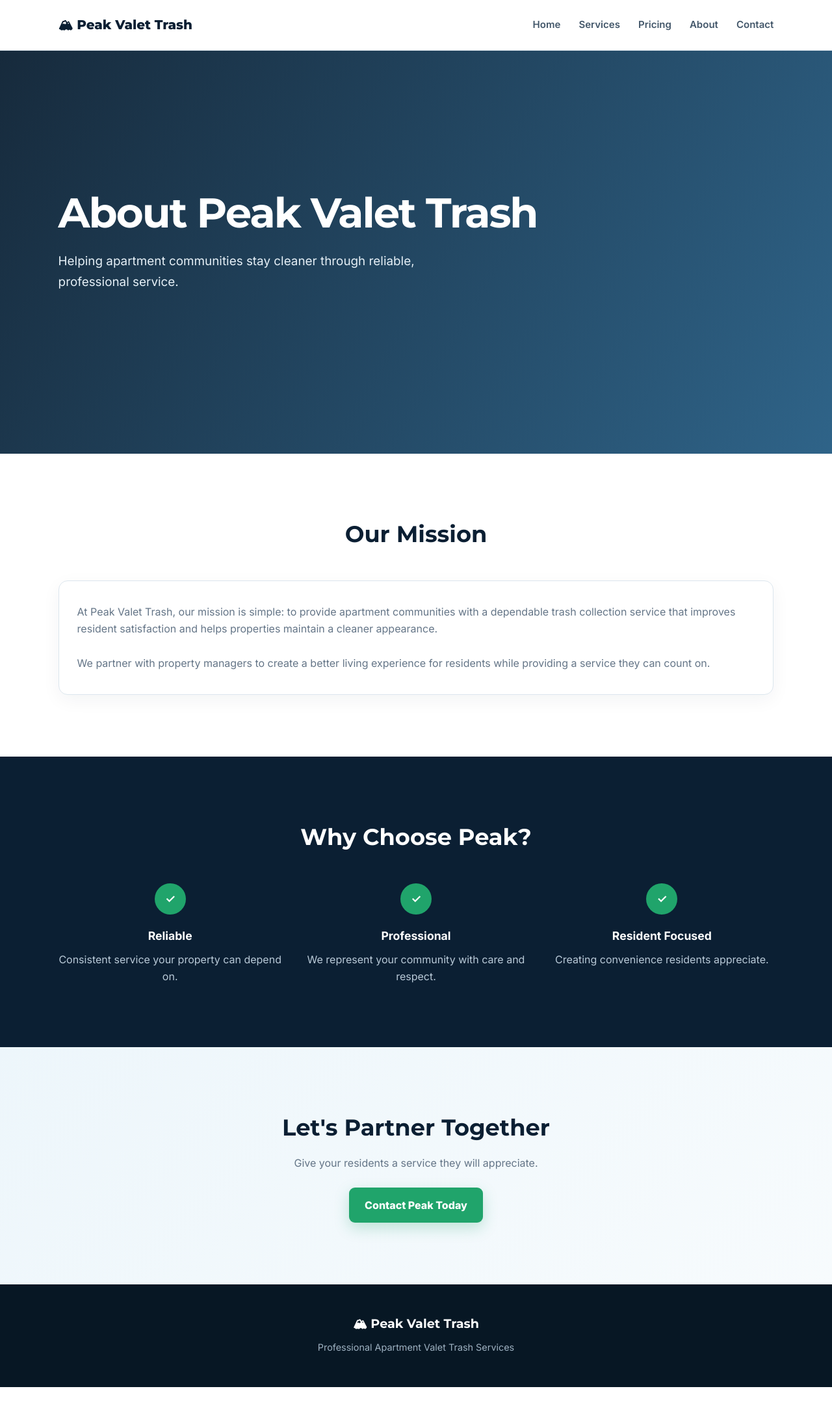
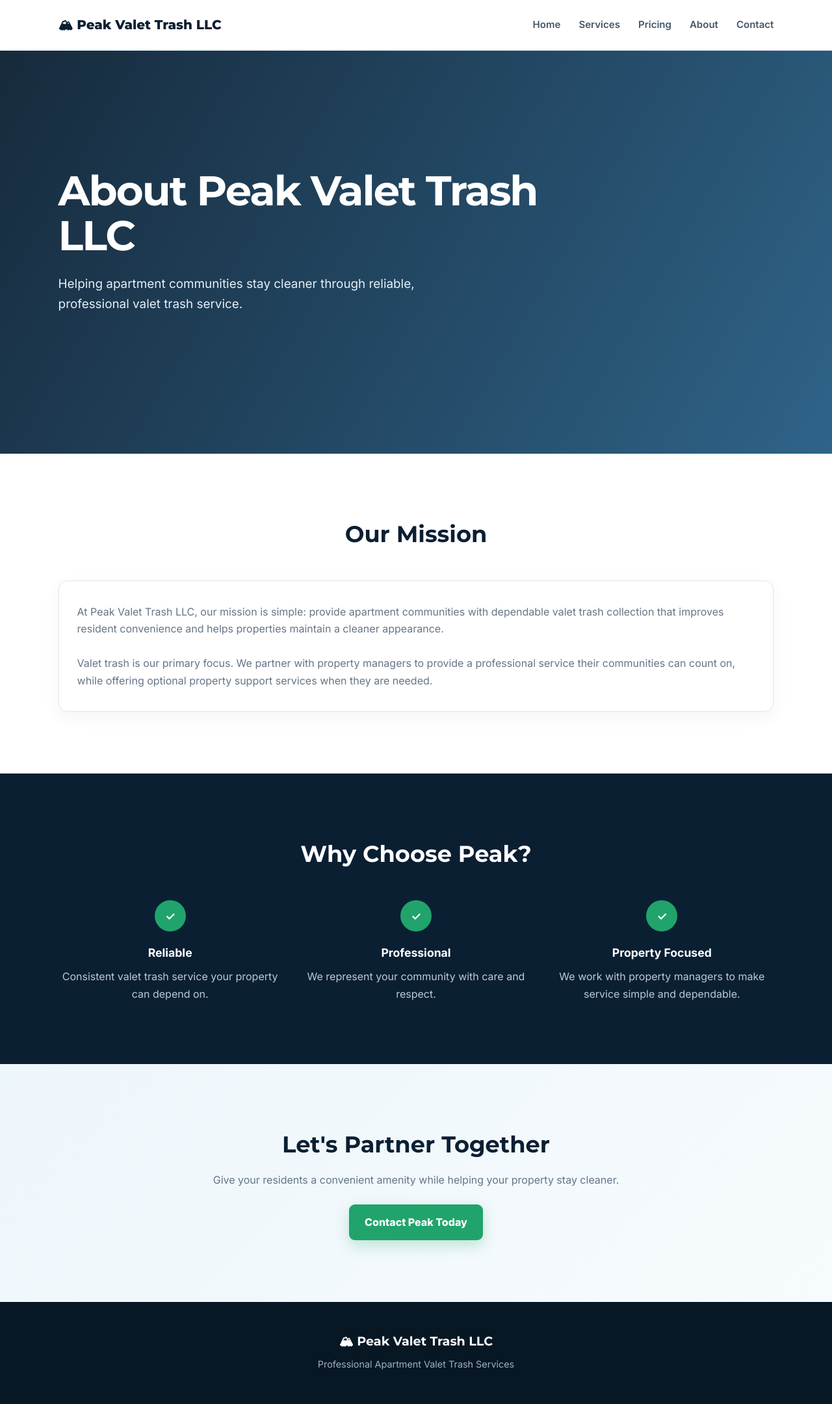
Before and after one commit to molinajuan242-crypto/peak-valet-trash-2, a plain HTML site: page about.html in a window 1280 px wide. Shown: the whole page at 65% size. Before the commit the page ends 2134 px from the top, so only its background shows below. Drawn offline with Linux system fonts and the light colour scheme; a script that the page names is missing.

Commit message:
Update About page for Peak Valet Trash LLC

```diff
--- a/about.html
+++ b/about.html
@@ -1,218 +1,40 @@
 <!DOCTYPE html>
 <html lang="en">
-
 <head>
-
 <meta charset="UTF-8">
 <meta name="viewport" content="width=device-width, initial-scale=1.0">
-
-<title>Peak Valet Trash | About Us</title>
-
+<title>Peak Valet Trash LLC | About Us</title>
 <link rel="stylesheet" href="css/style.css">
-
 </head>
-
-
 <body>
-
-
 <header>
-
-<div class="logo">
-🏔 Peak Valet Trash
+<div class="logo">🏔 Peak Valet Trash LLC</div>
+<nav>
+<a href="index.html">Home</a><a href="services.html">Services</a><a href="pricing.html">Pricing</a><a href="about.html">About</a><a href="contact.html">Contact</a>
+</nav>
+</header>
+<section class="hero"><div class="hero-content">
+<h1>About Peak Valet Trash LLC</h1>
+<p>Helping apartment communities stay cleaner through reliable, professional valet trash service.</p>
+</div></section>
+<section class="section">
+<h2>Our Mission</h2>
+<div class="card">
+<p>At Peak Valet Trash LLC, our mission is simple: provide apartment communities with dependable valet trash collection that improves resident convenience and helps properties maintain a cleaner appearance.</p>
+<br>
+<p>Valet trash is our primary focus. We partner with property managers to provide a professional service their communities can count on, while offering optional property support services when they are needed.</p>
 </div>
-
-
-<nav>
-
-<a href="index.html">Home</a>
-<a href="services.html">Services</a>
-<a href="pricing.html">Pricing</a>
-<a href="about.html">About</a>
-<a href="contact.html">Contact</a>
-
-</nav>
-
-</header>
-
-
-
-
-
-<section class="hero">
-
-<div class="hero-content">
-
-<h1>
-About Peak Valet Trash
-</h1>
-
-<p>
-Helping apartment communities stay cleaner through reliable, professional service.
-</p>
-
+</section>
+<section class="dark-section">
+<h2>Why Choose Peak?</h2>
+<div class="steps">
+<div><span>✓</span><h3>Reliable</h3><p>Consistent valet trash service your property can depend on.</p></div>
+<div><span>✓</span><h3>Professional</h3><p>We represent your community with care and respect.</p></div>
+<div><span>✓</span><h3>Property Focused</h3><p>We work with property managers to make service simple and dependable.</p></div>
 </div>
-
 </section>
-
-
-
-
-
-
-<section class="section">
-
-
-<h2>
-Our Mission
-</h2>
-
-
-<div class="card">
-
-
-<p>
-
-At Peak Valet Trash, our mission is simple:
-to provide apartment communities with a dependable trash collection service that improves resident satisfaction and helps properties maintain a cleaner appearance.
-
-</p>
-
-
-<br>
-
-
-<p>
-
-We partner with property managers to create a better living experience for residents while providing a service they can count on.
-
-</p>
-
-
-</div>
-
-
-</section>
-
-
-
-
-
-
-<section class="dark-section">
-
-
-<h2>
-Why Choose Peak?
-</h2>
-
-
-
-<div class="steps">
-
-
-<div>
-
-<span>✓</span>
-
-<h3>
-Reliable
-</h3>
-
-<p>
-Consistent service your property can depend on.
-</p>
-
-</div>
-
-
-
-
-<div>
-
-<span>✓</span>
-
-<h3>
-Professional
-</h3>
-
-<p>
-We represent your community with care and respect.
-</p>
-
-</div>
-
-
-
-
-<div>
-
-<span>✓</span>
-
-<h3>
-Resident Focused
-</h3>
-
-<p>
-Creating convenience residents appreciate.
-</p>
-
-</div>
-
-
-</div>
-
-
-</section>
-
-
-
-
-
-
-<section class="quote">
-
-
-<h2>
-Let's Partner Together
-</h2>
-
-
-<p>
-Give your residents a service they will appreciate.
-</p>
-
-
-<a href="contact.html" class="btn">
-Contact Peak Today
-</a>
-
-
-</section>
-
-
-
-
-
-
-<footer>
-
-<h3>
-🏔 Peak Valet Trash
-</h3>
-
-<p>
-Professional Apartment Valet Trash Services
-</p>
-
-
-</footer>
-
-
-
+<section class="quote"><h2>Let's Partner Together</h2><p>Give your residents a convenient amenity while helping your property stay cleaner.</p><a href="contact.html" class="btn">Contact Peak Today</a></section>
+<footer><h3>🏔 Peak Valet Trash LLC</h3><p>Professional Apartment Valet Trash Services</p></footer>
 <script src="js/script.js"></script>
-
-
 </body>
-
 </html>
```
